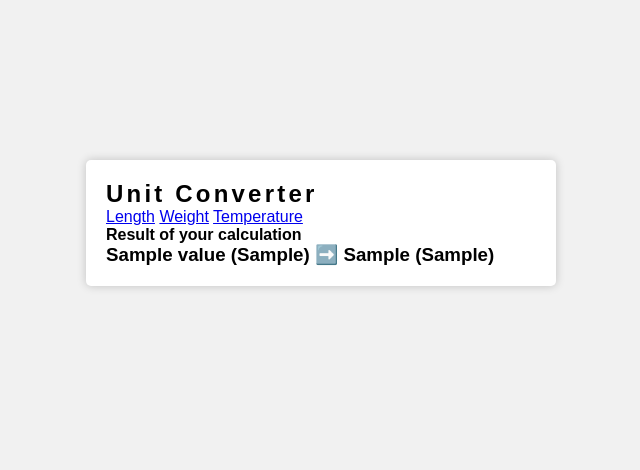
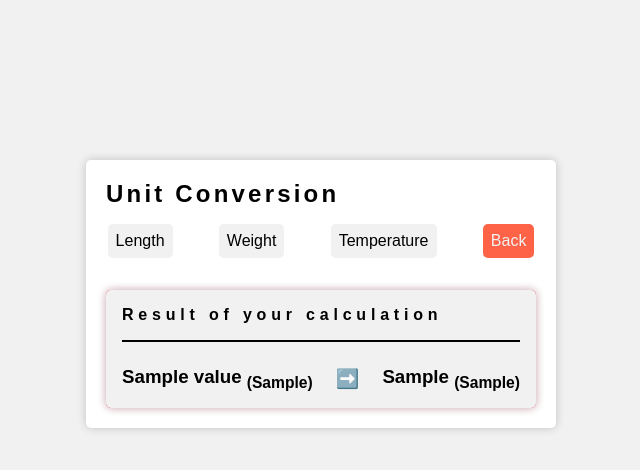
Before and after one commit to eedu7/unit-Converter, a FastAPI app: template templates/result.html in a window 1280 px wide. Shown: the top 470 px of the page, without its empty margins (319-959 px from the left). Run offline with FastAPI, Linux system fonts and the light colour scheme; the template is opened without the code that fills it: most values are stand-ins (such as "Sample title", 1, 10 or a date in 2020).

Commit message:
FEAT: Project Completed

```diff
--- a/app.py
+++ b/app.py
@@ -59,5 +59,6 @@ async def submit_form(
             "converted_value": round(converted_value, 2),
             "convertFrom": convertFrom,
             "convertTo": convertTo,
+            "href": "/" if type_of == "length" else type_of
         },
     )
--- a/static/css/styles.css
+++ b/static/css/styles.css
@@ -47,9 +47,16 @@ h2 {
 .navlinks > .active {
     background: #ddd;
 }
+#backLink {
+    color: #f1f1f1;
+    background-color: rgb(255, 99, 71);
+}
+#backLink:hover {
+    color: #f1f1f1;
+    background-color: rgb(247, 56, 23);
+}
 
 form {
-    border: 1px solid;
     border-radius: 0.5rem;
     display: flex;
     flex-direction: column;
@@ -60,6 +67,7 @@ form {
 form > div {
     display: flex;
     flex-direction: column;
+    row-gap: 5px;
 }
 form > div > label {
     font-size: medium;
@@ -88,3 +96,32 @@ button:hover {
     background-color: #ddd;
     cursor: pointer;
 }
+
+.result-box {
+    margin-top: 1rem;
+    padding: 1rem;
+    background-color: #f1f1f1;
+    border-radius: 5px;
+    box-shadow: 0 0 10px rgba(0, 0, 0, 0.2);
+    display: flex;
+    flex-direction: column;
+    filter: drop-shadow(0 0 0.03rem crimson);
+}
+.result-box > h3 {
+    text-align: left;
+}
+
+.result-box-heading {
+    font-size: medium;
+    letter-spacing: 0.3rem;
+    border-bottom: 2px solid;
+    padding-bottom: 1rem;
+    margin-bottom: 1.5rem;
+}
+
+.result-box-content {
+    display: flex;
+    width: 100%;
+    justify-content: space-between;
+    align-items: center;
+}
--- a/templates/base.html
+++ b/templates/base.html
@@ -6,17 +6,18 @@
         <link
             rel="stylesheet"
             href="{{ url_for('static', path='css/styles.css') }}" />
-        <title>{% block title %}Unit Conversions{% endblock %}</title>
+        <title>{% block webTitle %}Unit Conversions{% endblock %}</title>
     </head>
     <body>
         <main>
-            <h2>{% block formTitle %}Unit Conversion{% endblock %}</h2>
+            <h2>{% block title %}Unit Conversion{% endblock %}</h2>
             <div class="navlinks">
                 <a href="/" {% block length_nav %}{%endblock%}>Length</a>
-                <a href="/weight" {% block width_nav %}{%endblock%}>Weight</a>
+                <a href="/weight" {% block weight_nav %}{%endblock%}>Weight</a>
                 <a href="/temperature" {% block temperature_nav %}{%endblock%}
                     >Temperature</a
                 >
+                {% block navLink %}{%endblock%}
             </div>
             {% block content %} {% endblock %}
         </main>
--- a/templates/length_form.html
+++ b/templates/length_form.html
@@ -1,9 +1,9 @@
 {% extends "base.html" %}
 <!-- Title -->
-{% block title %}Length Conversions{% endblock%}
+{% block webTitle %}Length Conversions{% endblock%}
 
 <!-- Form Title -->
-{% block formTitle %}Temperature Unit Conversion{% endblock %}
+{% block title %}Length Unit Conversion{% endblock %}
 
 <!-- NavLink -->
 {% block length_nav %}class="active"{% endblock %}
--- a/templates/result.html
+++ b/templates/result.html
@@ -1,33 +1,22 @@
-<!DOCTYPE html>
-<html lang="en">
-    <head>
-        <meta charset="UTF-8" />
-        <meta name="viewport" content="width=device-width, initial-scale=1.0" />
-        <link
-            rel="stylesheet"
-            href="{{ url_for('static', path='css/styles.css') }}" />
+{% extends "base.html" %}
+<link rel="stylesheet" href="{{ url_for('static', path='css/styles.css') }}" />
 
-        <title>Result Conversion</title>
-        <link rel="stylesheet" href="styles.css" />
-    </head>
-    <body>
-        <main>
-            <div>
-                <h2>Unit Converter</h2>
-                <div>
-                    <a href="/" aria-disabled="true">Length</a>
-                    <a href="/weight" aria-disabled="true">Weight</a>
-                    <a href="/temperature" aria-disabled="true">Temperature</a>
-                </div>
-                <div>
-                    <h4>Result of your calculation</h4>
-                    <h3>
-                        {{value}} <span>({{convertFrom}})</span> ➡️
-                        {{converted_value}}
-                        <span>({{convertTo}})</span>
-                    </h3>
-                </div>
-            </div>
-        </main>
-    </body>
-</html>
+<!-- Title -->
+{% block webTitle %}Conversion Result{% endblock%} {% block navLink %}<a
+    href="{{href}}"
+    id="backLink"
+    >Back</a
+>{% endblock%} {% block content %}
+
+<div class="result-box">
+    <h3 class="result-box-heading">Result of your calculation</h3>
+    <h3 class="result-box-content">
+        <div>{{value}} <sub>({{convertFrom}})</sub></div>
+        <div>➡️</div>
+        <div>
+            {{converted_value}}
+            <sub>({{convertTo}})</sub>
+        </div>
+    </h3>
+</div>
+{% endblock %}
```
Also changed, not shown: templates/temperature_form.html (+13 -36 lines), templates/weight_form.html (+15 -36 lines).
